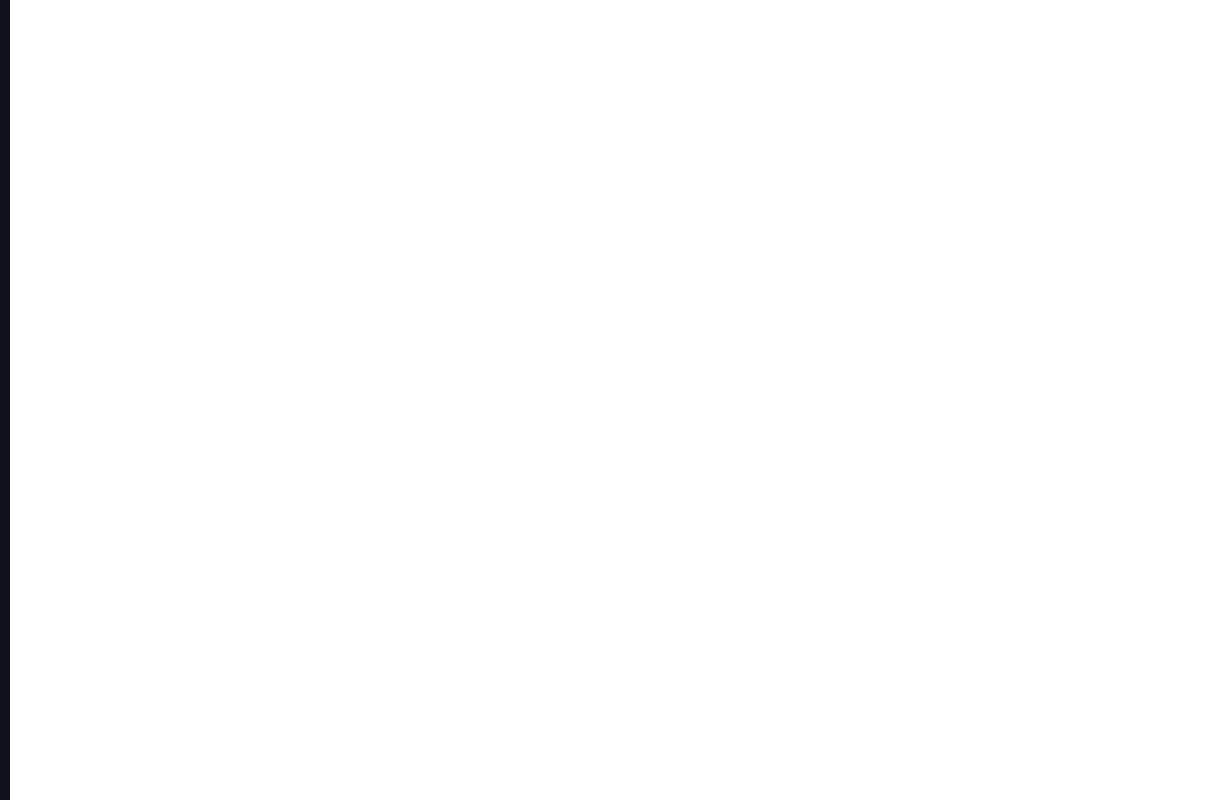
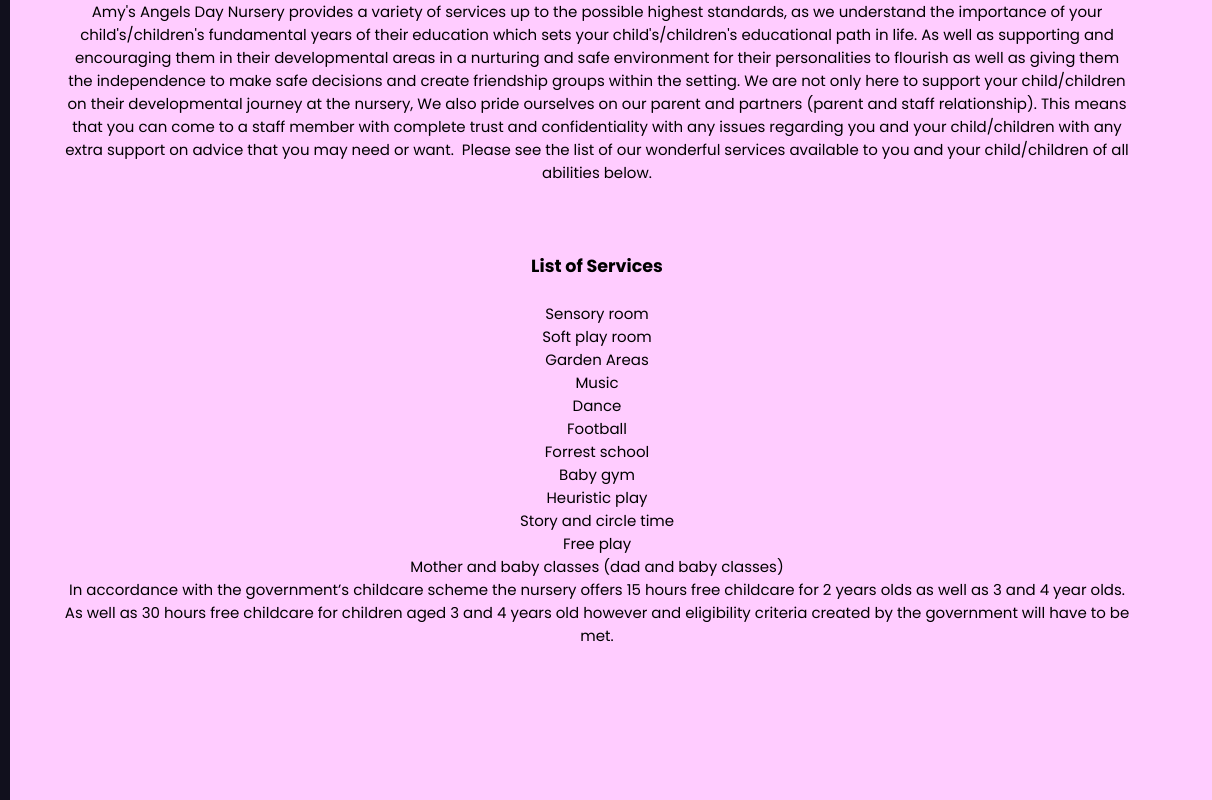
Before and after one commit to cyberconnectit/aadn, a plain HTML site: page services.html in a window 1280 px wide. Shown: the full height of the page, 68-1280 px from the left. Drawn offline with nearby package versions, Linux system fonts and the light colour scheme.

Commit message:
Update services.html

```diff
--- a/services.html
+++ b/services.html
@@ -53,7 +53,33 @@
      </li>
     </ul>
   </div>
+  <center style="font-size: 15px; margin-left: 130px; margin-right: 80px;">
+    <p>Amy's Angels Day Nursery provides a variety of services up to the possible highest standards, as we understand the importance of your child's/children's fundamental years of their education which sets your child's/children's educational path in life. As well as supporting and encouraging them in their developmental areas in a nurturing and safe environment for their personalities to flourish as well as giving them the independence to make safe decisions and create friendship groups within the setting. We are not only here to support your child/children on their developmental journey at the nursery, We also pride ourselves on our parent and partners (parent and staff relationship). This means that you can come to a staff member with complete trust and confidentiality with any issues regarding you and your child/children with any extra support on advice that you may need or want.
+Please see the list of our wonderful services available to you and your child/children of all abilities below.
+</p>
+<body style="background-color:#FFCCFF;"></body>
 
+    <br>
+    <br>
+    <br>
+
+    <h3>List of Services</h3>
+<br>
+<p>Sensory room</p>
+<p>Soft play room</p>
+<p>Garden Areas</p>
+<p>Music</p>
+<p>Dance</p>
+<p>Football</p>
+<p>Forrest school</p>
+<p>Baby gym</p>
+<p>Heuristic play</p>
+<p>Story and circle time</p>
+<p>Free play</p>
+<p>Mother and baby classes (dad and baby classes)</p>
+<p>In accordance with the government’s childcare scheme the nursery offers 15 hours free childcare for 2 years olds as well as 3 and 4 year olds.</p>
+<p>As well as 30 hours free childcare for children aged 3 and 4 years old however and eligibility criteria created by the government will have to be met. </p>
+  </center>
   <script>
   let sidebar = document.querySelector(".sidebar");
   let closeBtn = document.querySelector("#btn");
```
